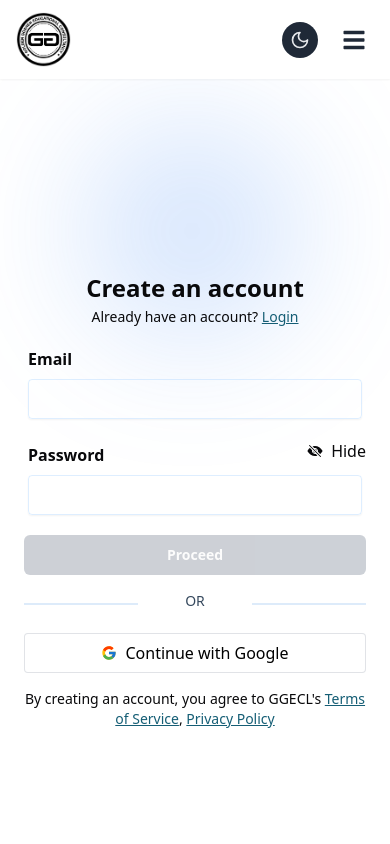
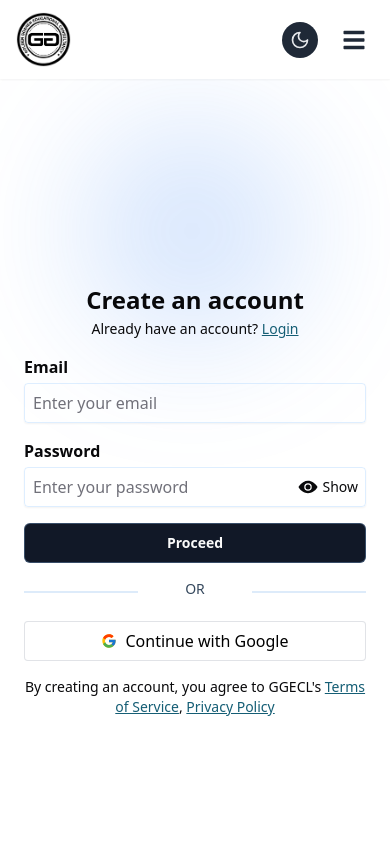
Before and after one commit to justinedoc/ggecl-host, a React (Vite) app: page /signup in a window 390 px wide. Shown: the top 844 px of the page. Built offline with nearby package versions, Linux system fonts and the light colour scheme.

Commit message:
auth forms adjusted

```diff
--- a/src/components/auth/_components/SignupDetailsForm.tsx
+++ b/src/components/auth/_components/SignupDetailsForm.tsx
@@ -1,13 +1,12 @@
-import { useFormContext, FieldValues } from "react-hook-form";
-
+import { useFormContext } from "react-hook-form";
 import { Button } from "@/components/ui/button";
 import {
   Form,
-  FormControl,
-  FormDescription,
   FormField,
   FormItem,
   FormLabel,
+  FormControl,
+  FormDescription,
   FormMessage,
 } from "@/components/ui/form";
 import {
@@ -17,7 +16,6 @@ import {
   SelectTrigger,
   SelectValue,
 } from "@/components/ui/select";
-
 import { Input } from "@/components/ui/input";
 import { FormHead } from "../ui/FormHead";
 import { DarkOverlay } from "../ui/DarkOverlay";
@@ -25,19 +23,20 @@ import LoadingAnim from "../ui/LoadingAnim";
 import AuthDivider from "../ui/AuthDivider";
 import GoogleSigninBtn from "../ui/GoogleSigninBtn";
 import { CustomLink } from "../ui/CustomLink";
+import { SignupFormValues } from "../pages/Signup";
 
-function SignupDetailsForm({
-  onSubmit,
-}: {
-  onSubmit: (data: FieldValues) => void;
-}): JSX.Element {
-  const form = useFormContext();
+interface SignupDetailsFormProps {
+  onSubmit: (data: SignupFormValues) => Promise<void>;
+}
+
+function SignupDetailsForm({ onSubmit }: SignupDetailsFormProps): JSX.Element {
+  const form = useFormContext<SignupFormValues>();
 
   return (
     <Form {...form}>
       <form
         onSubmit={form.handleSubmit(onSubmit)}
-        className="flex flex-col gap-3 w-full md:p-5"
+        className="flex flex-col gap-3 w-full md:p-5 relative"
       >
         <FormHead title="Tell us about yourself">
           Let us know more about you
@@ -51,9 +50,9 @@ function SignupDetailsForm({
               <FormLabel>Full Name</FormLabel>
               <FormControl>
                 <Input
-                  className="dark:bg-gray-900 outline-none shadow-sm border border-blue-300/30 dark:border-blue-300/20"
                   placeholder="Full Name Here"
                   {...field}
+                  className="dark:bg-gray-900 outline-none shadow-sm border border-blue-300/30 dark:border-blue-300/20"
                 />
               </FormControl>
               <FormDescription>
@@ -68,9 +67,12 @@ function SignupDetailsForm({
           control={form.control}
           name="gender"
           render={({ field }) => (
-            <FormItem className="w-full">
+            <FormItem>
               <FormLabel>Gender</FormLabel>
-              <Select onValueChange={field.onChange} defaultValue={field.value}>
+              <Select
+                onValueChange={field.onChange}
+                defaultValue={field.value as string}
+              >
                 <FormControl>
                   <SelectTrigger className="dark:bg-gray-900 outline-none shadow-sm border border-blue-300/30 dark:border-blue-300/20">
                     <SelectValue placeholder="Select your gender" />
@@ -91,14 +93,14 @@ function SignupDetailsForm({
           control={form.control}
           name="dateOfBirth"
           render={({ field }) => (
-            <FormItem className="w-full">
+            <FormItem>
               <FormLabel>Date of birth</FormLabel>
               <FormControl>
                 <Input
                   type="date"
+                  {...field}
+                  value={field.value || ""}
                   className="dark:bg-gray-900 outline-none shadow-sm border border-blue-300/30 dark:border-blue-300/20"
-                  value={field.value || ""}
-                  onChange={field.onChange}
                 />
               </FormControl>
               <FormMessage />
--- a/src/components/auth/_components/SignupForm.tsx
+++ b/src/components/auth/_components/SignupForm.tsx
@@ -1,134 +1,154 @@
+import { useState } from "react";
+import { FieldValues, useFormContext } from "react-hook-form";
+import { FaCheck, FaCheckCircle } from "react-icons/fa";
+import { FaXmark } from "react-icons/fa6";
+import { IoEye, IoEyeOff } from "react-icons/io5";
+import { cn } from "@/lib/utils";
+
 import { CustomLink } from "../ui/CustomLink";
 import { FormHead } from "../ui/FormHead";
-import { FaCheck, FaCheckCircle } from "react-icons/fa";
-import { useState } from "react";
-import { InputBox } from "../ui/InputBox";
-import { FaXmark } from "react-icons/fa6";
-import { IoEye, IoEyeOff } from "react-icons/io5";
-import { FieldValues, useFormContext } from "react-hook-form";
 import { Button } from "@/components/ui/button";
-import GoogleSigninBtn from "../ui/GoogleSigninBtn";
 import { Input } from "@/components/ui/input";
 import AuthDivider from "../ui/AuthDivider";
-import { cn } from "@/lib/utils";
+import GoogleSigninBtn from "../ui/GoogleSigninBtn";
+
+import {
+  FormField,
+  FormItem,
+  FormLabel,
+  FormControl,
+  FormMessage,
+} from "@/components/ui/form";
 
 export default function SignupForm({
   onNext,
 }: {
   onNext: (data: FieldValues) => void;
 }): JSX.Element {
-  const [isPasswordHidden, setIsPasswordHidden] = useState(false);
+  const [isPasswordHidden, setIsPasswordHidden] = useState(true);
+  const form = useFormContext();
+  const errors = form.formState.errors;
 
-  const {
-    register,
-    handleSubmit,
-    formState: { errors, isSubmitting, isValid },
-    watch,
-  } = useFormContext()
+  console.log(errors);
 
+  // Check password requirements
   function handleCheckPassword(password: string) {
     return [
-      {
-        message: "One letter",
-        isChecked: /[a-z]/.test(password),
-      },
-      {
-        message: "One number",
-        isChecked: /[0-9]/.test(password),
-      },
+      { message: "One letter", isChecked: /[a-z]/.test(password) },
+      { message: "One number", isChecked: /[0-9]/.test(password) },
       {
         message: "One special character",
         isChecked: /[!@#$%^&*(),.?":{}|<>]/.test(password),
       },
-      {
-        message: "6 or more characters",
-        isChecked: password.length >= 6,
-      },
+      { message: "6 or more characters", isChecked: password.length >= 6 },
     ];
   }
 
-  const password: string = watch("password");
-  const email: string = watch("email");
+  const password: string = form.watch("password") || "";
+  const email: string = form.watch("email") || "";
   const isEmailValid = /^[^\s@]+@[^\s@]+\.[^\s@]+$/.test(email);
 
-  const isPasswordValid = handleCheckPassword(password).every(
-    (check) => check.isChecked
-  );
-
   return (
-    <form
-      onSubmit={handleSubmit(onNext)}
-      className="flex flex-col gap-4 w-full md:mt-5 md:p-5"
-    >
+    <>
+      <form className="flex flex-col gap-4 w-full md:mt-5 md:p-5 relative">
         <FormHead title="Create an account">
           Already have an account? <CustomLink to="/login">Login</CustomLink>
         </FormHead>
 
-      <InputBox>
-        <label className="text-md font-semibold">Email</label>
+        <div className="space-y-4">
+          {/* Email Field */}
+          <FormField
+            control={form.control}
+            name="email"
+            render={({ field }) => (
+              <FormItem className="relative">
+                <FormLabel className="text-md font-semibold">Email</FormLabel>
+                <FormControl>
+                  <div className="relative">
                     <Input
-          {...register("email")}
+                      {...field}
                       type="email"
-          name="email"
+                      placeholder="Enter your email"
                       className={cn(
                         "bg-transparent w-full p-2 rounded-sm focus:ring-2 focus:ring-blue-300/30 outline-none shadow-sm border border-blue-300/30",
-            { "border-red-500": errors?.email }
+                        { "border-red-500": errors.email }
+                      )}
+                    />
+                    <aside className="absolute top-1/2 right-2 transform -translate-y-1/2">
+                      {errors.email && !isEmailValid ? (
+                        <FaXmark className="text-red-500" size={22} />
+                      ) : (
+                        email &&
+                        isEmailValid && (
+                          <FaCheckCircle className="text-green-500" size={22} />
+                        )
+                      )}
+                    </aside>
+                  </div>
+                </FormControl>
+                <FormMessage>
+                  {errors.email && (errors.email.message as string)}
+                </FormMessage>
+              </FormItem>
             )}
           />
 
-        <aside className="absolute w-fit top-[2.8rem] right-2">
-          {errors.email && !isEmailValid ? (
-            <FaXmark className="text-red-500" size={22} />
-          ) : (
-            <FaCheckCircle
-              className={email && isEmailValid ? "text-green-500" : "hidden"}
-              size={22}
-            />
-          )}
-        </aside>
-
-        {errors.email && (
-          <p className="text-red-500 text-xs capitalize">
-            {errors.email.message as string}
-          </p>
-        )}
-      </InputBox>
-
-      <InputBox>
-        <label className="text-md font-semibold">Password</label>
+          {/* Password Field */}
+          <FormField
+            control={form.control}
+            name="password"
+            render={({ field }) => (
+              <FormItem className="relative">
+                <FormLabel className="text-md font-semibold">
+                  Password
+                </FormLabel>
+                <FormControl>
+                  <div className="relative">
                     <Input
-          {...register("password")}
+                      {...field}
                       type={isPasswordHidden ? "password" : "text"}
-          name="password"
+                      placeholder="Enter your password"
                       className={cn(
                         "bg-transparent w-full p-2 rounded-sm focus:ring-2 focus:ring-blue-300/30 outline-none shadow-sm border border-blue-300/30",
-            { "border-red-500": errors?.password }
+                        { "border-red-500": errors.password }
                       )}
                     />
-        {errors.password && (
-          <p className="text-red-500 text-xs capitalize">
-            {errors.password.message as string}
-          </p>
+                    <button
+                      type="button"
+                      className="absolute top-1/2 right-2 transform -translate-y-1/2 flex items-center gap-1"
+                      onClick={() => setIsPasswordHidden((prev) => !prev)}
+                    >
+                      {isPasswordHidden ? (
+                        <IoEye className="w-5 h-5" />
+                      ) : (
+                        <IoEyeOff className="w-5 h-5" />
                       )}
+                      <span className="text-sm">
+                        {isPasswordHidden ? "Show" : "Hide"}
+                      </span>
+                    </button>
+                  </div>
+                </FormControl>
+                <FormMessage>
+                  {errors.password && (errors.password.message as string)}
+                </FormMessage>
+              </FormItem>
+            )}
+          />
 
+          {/* Password Requirements */}
           {password && (
             <PasswordChecks password={password} checks={handleCheckPassword} />
           )}
-        <aside
-          className="absolute top-0 right-0 flex gap-2 items-center font-medium cursor-pointer"
-          onClick={() => setIsPasswordHidden((isHidden) => !isHidden)}
-        >
-          {isPasswordHidden ? <IoEye /> : <IoEyeOff />}
-          <span>{isPasswordHidden ? "Show" : "Hide"}</span>
-        </aside>
-      </InputBox>
+        </div>
 
         <Button
-        type="submit"
-        disabled={!isPasswordValid || !isEmailValid || !isValid || isSubmitting}
+          type="button"
+          onClick={onNext}
+          disabled={form.formState.isSubmitting}
           className="bg-gray-900 border border-blue-300/30 disabled:border-0 disabled:bg-gray-400 dark:disabled:bg-gray-700 dark:text-white font-semibold hover:bg-gray-800"
         >
-        {isSubmitting ? "Processing..." : "Proceed"}
+          {form.formState.isSubmitting ? "Processing..." : "Proceed"}
         </Button>
 
         <AuthDivider />
@@ -145,6 +165,7 @@ export default function SignupForm({
           </CustomLink>
         </p>
       </form>
+    </>
   );
 }
 
@@ -164,9 +185,10 @@ function PasswordChecks({ password, checks }: PasswordChecksType): JSX.Element {
       {checks(password).map(({ message, isChecked }) => (
         <div
           key={message}
-          className={`flex items-center gap-3 ${
+          className={cn(
+            "flex items-center gap-3",
             isChecked ? "text-green-500" : "text-red-500"
-          }`}
+          )}
         >
           {isChecked ? <FaCheck /> : <FaXmark />}
           <span>{message}</span>
--- a/src/components/auth/pages/Login.tsx
+++ b/src/components/auth/pages/Login.tsx
@@ -2,101 +2,143 @@ import { useState } from "react";
 import { Eye, EyeOff, Lock, Mail } from "lucide-react";
 import { Link } from "react-router-dom";
 import { FaArrowRight } from "react-icons/fa";
-import LoginPopup from "@/components/ui/LoginPopup.tsx";
+import { useForm } from "react-hook-form";
+import { zodResolver } from "@hookform/resolvers/zod";
+import * as z from "zod";
+
+import {
+  Form,
+  FormControl,
+  FormField,
+  FormItem,
+  FormLabel,
+  FormMessage,
+} from "@/components/ui/form";
+import { Input } from "@/components/ui/input";
+import { Button } from "@/components/ui/button";
+import LoginPopup from "@/components/ui/LoginPopup";
 import AuthDivider from "../ui/AuthDivider";
 import { FormHead } from "../ui/FormHead";
 import GoogleSigninBtn from "../ui/GoogleSigninBtn";
 import logoForSignUp from "@/assets/images/logoforsignup.png";
+import { CustomLink } from "../ui/CustomLink";
+
+// Define a schema for our form data.
+const loginSchema = z.object({
+  email: z.string().min(1, "Email is required").email("Invalid email address"),
+  password: z.string().min(1, "Password is required"),
+});
+
+type LoginFormValues = z.infer<typeof loginSchema>;
 
 const Login = () => {
   const [showPassword, setShowPassword] = useState(false);
-  const [formData, setFormData] = useState({
+
+  const form = useForm<LoginFormValues>({
+    resolver: zodResolver(loginSchema),
+    defaultValues: {
       email: "",
       password: "",
+    },
   });
+
+  const onSubmit = (data: LoginFormValues) => {
+    console.log("Form submitted:", data);
+    // Add your login logic here.
+  };
 
   return (
     <div className="relative min-h-screen grid lg:grid-cols-2 overflow-hidden dark:bg-gray-900">
-      <div className="absolute top-10 left-20 w-56 h-56 bg-blue-500/20 rounded-full blur-3xl"></div>
-      <div className="absolute top-1/2 left-1/3 w-40 h-40 bg-green-400/20 rounded-full blur-2xl"></div>
+      {/* Background Decorations */}
+      <div className="absolute top-10 left-20 w-56 h-56 bg-blue-500/20 rounded-full blur-3xl" />
+      <div className="absolute top-1/2 left-1/3 w-40 h-40 bg-green-400/20 rounded-full blur-2xl" />
 
-      <div className="flex flex-col justify-center items-center p-6 sm:p- z-10 mt-8">
+      <div className="flex flex-col justify-center items-center p-6 z-10 mt-8">
         <div className="w-full max-w-md space-y-5">
           <FormHead title="Login Student">
             Login to your student account to start learning
           </FormHead>
 
-          <form className="space-y-5">
-            {/* Email Input */}
-            <div className="form-control">
-              <label htmlFor="email" className="label mb-2">
-                <span className="label-text font-medium">Email</span>
-              </label>
-              <div className="relative  mt-2">
-                <Mail className="absolute left-3 top-1/2 transform -translate-y-1/2 text-base-content/40 size-5" />
-                <input
-                  type="email"
-                  className="input input-bordered w-full pl-10 py-2 rounded-md dark:bg-gray-800 outline-none shadow-sm border border-blue-300/30"
+          <Form {...form}>
+            <form onSubmit={form.handleSubmit(onSubmit)} className="space-y-5">
+              {/* Email Field */}
+              <FormField
+                control={form.control}
+                name="email"
+                render={({ field }) => (
+                  <FormItem>
+                    <FormLabel>Email</FormLabel>
+                    <FormControl>
+                      <div className="relative">
+                        <Mail className="absolute left-3 top-1/2 -translate-y-1/2 text-base-content/40" />
+                        <Input
                           placeholder="joshdickon@gmail.com"
-                  value={formData.email}
-                  onChange={(e) =>
-                    setFormData({ ...formData, email: e.target.value })
-                  }
-                  id="email"
+                          {...field}
+                          className="pl-10"
                         />
                       </div>
-            </div>
+                    </FormControl>
+                    <FormMessage />
+                  </FormItem>
+                )}
+              />
 
-            {/* Password Input */}
-            <div className="form-control">
-              <label htmlFor="password" className="label mb-2">
-                <span className="label-text font-medium">Password</span>
-              </label>
-              <div className="relative mt-2">
-                <Lock className="absolute left-3 top-1/2 transform -translate-y-1/2 text-base-content/40 size-5" />
-                <input
+              {/* Password Field */}
+              <FormField
+                control={form.control}
+                name="password"
+                render={({ field }) => (
+                  <FormItem>
+                    <FormLabel>Password</FormLabel>
+                    <FormControl>
+                      <div className="relative">
+                        <Lock className="absolute left-3 top-1/2 -translate-y-1/2 text-base-content/40" />
+                        <Input
                           type={showPassword ? "text" : "password"}
-                  className="input input-bordered w-full pl-10 py-2 rounded-md dark:bg-gray-800 outline-none shadow-sm border border-blue-300/30"
                           placeholder="••••••••"
-                  value={formData.password}
-                  onChange={(e) =>
-                    setFormData({ ...formData, password: e.target.value })
-                  }
-                  id="password"
+                          {...field}
+                          className="pl-10"
                         />
                         <button
                           type="button"
-                  className="absolute right-3 top-1/2 transform -translate-y-1/2"
-                  onClick={() => setShowPassword(!showPassword)}
+                          className="absolute right-3 top-1/2 -translate-y-1/2"
+                          onClick={() => setShowPassword((prev) => !prev)}
                         >
                           {showPassword ? (
-                    <EyeOff className="size-5 text-base-content/40" />
+                            <EyeOff className="w-5 h-5 text-base-content/40" />
                           ) : (
-                    <Eye className="size-5 text-base-content/40" />
+                            <Eye className="w-5 h-5 text-base-content/40" />
                           )}
                         </button>
                       </div>
+                    </FormControl>
+                    <FormMessage />
+                  </FormItem>
+                )}
+              />
 
               <div className="flex justify-between items-center mt-3">
                 <label className="flex items-center gap-2 cursor-pointer">
                   <input type="checkbox" className="accent-[#184471]" />
                   <span className="text-sm">Remember me</span>
                 </label>
-                <Link to="/forgot-password" className="underline text-sm w-fit">
+                <Link to="/forgot-password" className="underline text-sm">
                   Forgot password?
                 </Link>
               </div>
-            </div>
 
-            <button
+              <Button
                 type="submit"
-              className="btn btn-primary mt-4 py-2 rounded-md text-white flex gap-2 items-center w-full justify-center"
+                className="mt-4 py-2 rounded-md flex gap-2 items-center w-full justify-center"
               >
-              <span>Login</span> <FaArrowRight />
-            </button>
+                <span>Login</span>
+                <FaArrowRight />
+              </Button>
             </form>
+          </Form>
 
           <AuthDivider />
+
           {/* Google Login */}
           <div className="w-full">
             <GoogleSigninBtn>Continue with Google</GoogleSigninBtn>
@@ -104,23 +146,19 @@ const Login = () => {
 
           {/* Signup Link */}
           <div className="text-center mt-4">
-            <p className="text-base-content/60">
+            <p className="text-sm">
               Don't already have an account?{" "}
-              <Link to="/signup" className="underline underline-primary">
-                Sign up
-              </Link>
+              <CustomLink to="/signup">sign up</CustomLink>
             </p>
           </div>
         </div>
       </div>
 
       <Link to="/" className="h-screen max-w-7xl md:block hidden">
-        <img src={logoForSignUp} alt="" />
+        <img src={logoForSignUp} alt="Logo" />
       </Link>
 
-      {/* <div className="relative min-h-screen grid lg:grid-cols-2 overflow-hidden dark:bg-gray-900"> */}
       <LoginPopup />
-      {/* </div> */}
     </div>
   );
 };
--- a/src/components/auth/pages/Signup.tsx
+++ b/src/components/auth/pages/Signup.tsx
@@ -1,4 +1,4 @@
-import { FieldValues, FormProvider, useForm } from "react-hook-form";
+import { FormProvider, useForm } from "react-hook-form";
 import SignupDetailsForm from "../_components/SignupDetailsForm";
 import SignupForm from "../_components/SignupForm";
 import { useState } from "react";
@@ -6,9 +6,7 @@ import z from "zod";
 import { zodResolver } from "@hookform/resolvers/zod";
 import { ArrowLeft } from "lucide-react";
 import AuthContainer from "../_components/AuthContainer";
-
-const sleep = (n: number) =>
-  new Promise((resolve, _) => setTimeout(resolve, n));
+import { useCustomNavigate } from "@/hooks/useCustomNavigate";
 
 // Schema for step 1
 const firstStepSchema = z.object({
@@ -26,49 +24,46 @@ const secondStepSchema = z.object({
   gender: z.enum(["male", "female", "other"]),
 });
 
+// Merge both schemas into one
+const signupSchema = firstStepSchema.merge(secondStepSchema);
+
+export type SignupFormValues = z.infer<typeof signupSchema>;
+
 function Signup() {
   const [step, setStep] = useState(1);
-  const [firstStepData, setFirstStepData] = useState({});
+  const { navigate } = useCustomNavigate();
 
-  const firstStepMethods = useForm<z.infer<typeof firstStepSchema>>({
-    resolver: zodResolver(firstStepSchema),
+  const methods = useForm<SignupFormValues>({
+    resolver: zodResolver(signupSchema),
     defaultValues: {
       email: "",
       password: "",
-    },
-  });
-
-  const secondStepMethods = useForm<z.infer<typeof secondStepSchema>>({
-    resolver: zodResolver(secondStepSchema),
-    defaultValues: {
       fullname: "",
       dateOfBirth: "",
       gender: "other",
     },
   });
 
-  const nextStep = (data: FieldValues) => {
-    setFirstStepData(data);
-    setStep((cur) => cur + 1);
+  // Validate only the fields for the first step before proceeding
+  const nextStep = async () => {
+    if (step === 1) {
+      const isValid = await methods.trigger(["email", "password"]);
+      console.log("here");
+      if (isValid) {
+        setStep(2);
+      }
+    }
   };
 
-  const prevStep = () => setStep((cur) => (cur > 1 ? cur - 1 : cur));
-
-  const onSubmitSecondStep = async (data: FieldValues): Promise<void> => {
-    const finalData = { ...firstStepData, ...data };
-
+  // Final submission handler for step 2
+  const onSubmit = async (data: SignupFormValues) => {
     try {
-      console.log("loading...");
-      await sleep(2000);
-      console.log("Final Data:", finalData);
-      // navigate("/signup/verify-email", {
-      //   state: finalData,
-      // });
-      // TODO: Add api call here
+      console.log("Final Data:", data);
+      // Simulate async call
+      await new Promise((resolve) => setTimeout(resolve, 2000));
+      navigate("/student/dashboard", { replace: true });
     } catch (error) {
       console.error("Error during submission:", error);
-    } finally {
-      console.log("loading end");
     }
   };
 
@@ -76,23 +71,17 @@ function Signup() {
     <AuthContainer>
       {step > 1 && (
         <button
-          onClick={prevStep}
+          onClick={() => setStep((cur) => cur - 1)}
           className="text-xs absolute md:left-[37%] left-3 top-3 flex items-center gap-1 cursor-pointer"
         >
           <ArrowLeft />
         </button>
       )}
 
-      {step === 1 && (
-        <FormProvider {...firstStepMethods}>
-          <SignupForm onNext={nextStep} />
-        </FormProvider>
-      )}
-      {step === 2 && (
-        <FormProvider {...secondStepMethods}>
-          <SignupDetailsForm onSubmit={onSubmitSecondStep} />
-        </FormProvider>
-      )}
+      <FormProvider {...methods}>
+        {step === 1 && <SignupForm onNext={nextStep} />}
+        {step === 2 && <SignupDetailsForm onSubmit={onSubmit} />}
+      </FormProvider>
     </AuthContainer>
   );
 }
```
Also changed, not shown: src/hooks/useCustomNavigate.ts (+7 -2 lines). Lines whose indentation alone changed are shown as unchanged.
